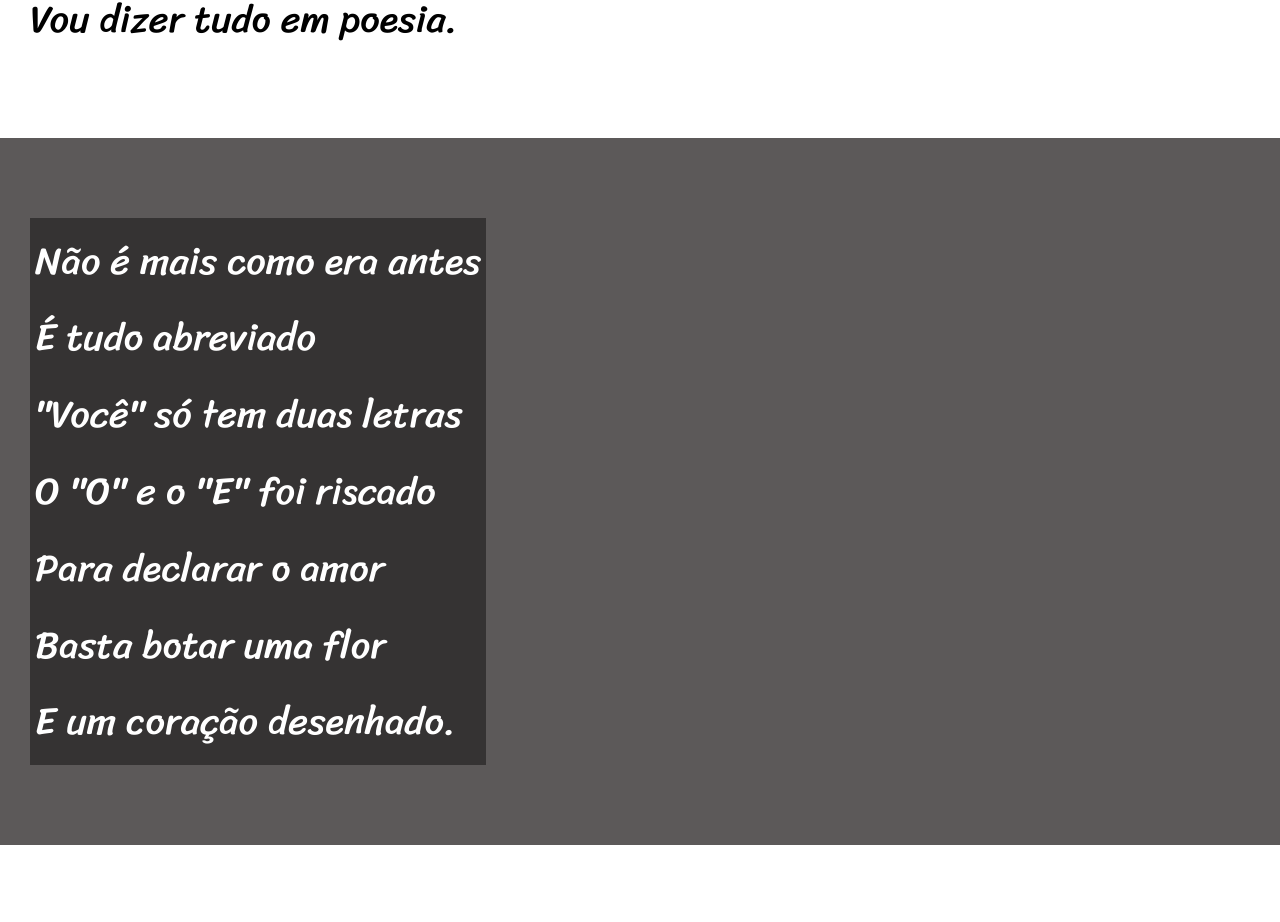
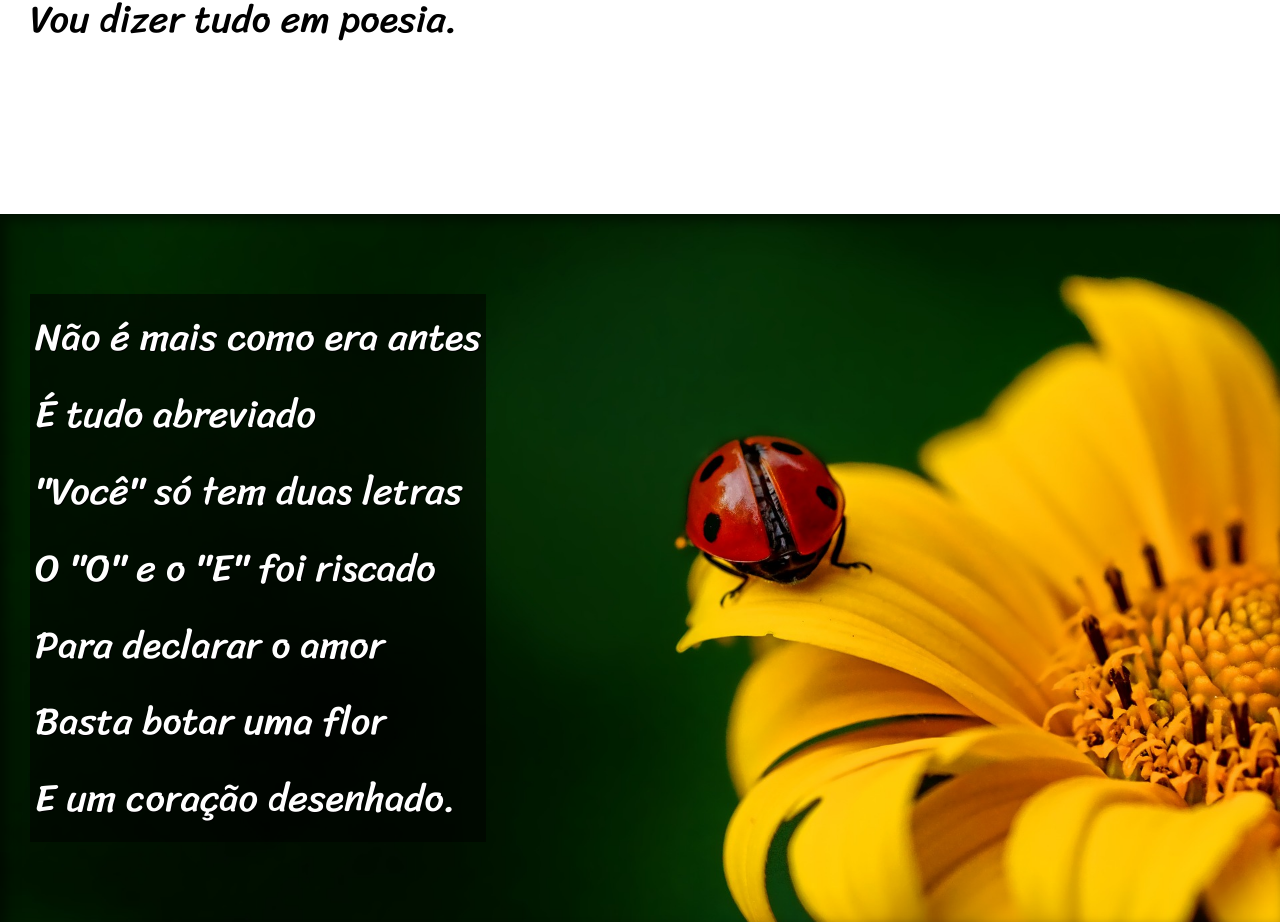
Before and after one commit to alesandrocouto/html-css, a plain HTML site: page Desafio-12/index.html in a window 1280 px wide. Shown: the part 792-1714 px from the top of the page. Drawn offline with Linux system fonts and the light colour scheme.

Commit message:
atualizando efeito paralax

```diff
--- a/Desafio-12/estilo/style.css
+++ b/Desafio-12/estilo/style.css
@@ -57,10 +57,24 @@ section {
     font-size: 3vw;
 }
 
+section > p {
+    padding-bottom: 2em;
+}
+
 section.imagem > p {
     display: inline-block;
     padding: 5px;
-    background-color: rgba(0, 0, 0, 0.425);
+    background-color: rgba(0, 0, 0, 0.514);
+    text-shadow: 1px 1px black;
+}
+
+section#img01 {
+    background-image: url('../imagens/background001.jpg');
+    background-position: right center;
+}
+
+section#img02 {
+    background-image: url('../imagens/background002.jpg');
 }
 
 section.normal {
@@ -71,6 +85,9 @@ section.normal {
 section.imagem {
     background-color: rgb(92, 89, 89);
     color: white;
+    box-shadow: inset 6px 6px 13px 0px rgba(0, 0, 0, 0.527);
+    background-size: cover;
+    background-attachment: fixed;
 }
 
 footer {
--- a/Desafio-12/index.html
+++ b/Desafio-12/index.html
@@ -25,7 +25,7 @@
         </p>
     </section>
 
-    <section class="imagem">
+    <section class="imagem" id="img01">
         <p>
             Não é mais como era antes <br>
             É tudo abreviado <br>
@@ -59,7 +59,7 @@
         </p>
     </section>
 
-    <section class="imagem">
+    <section class="imagem" id="img02">
         <p>
             Tenho saudade das cartas <br>
             Escritas com a própria mão <br>
```
